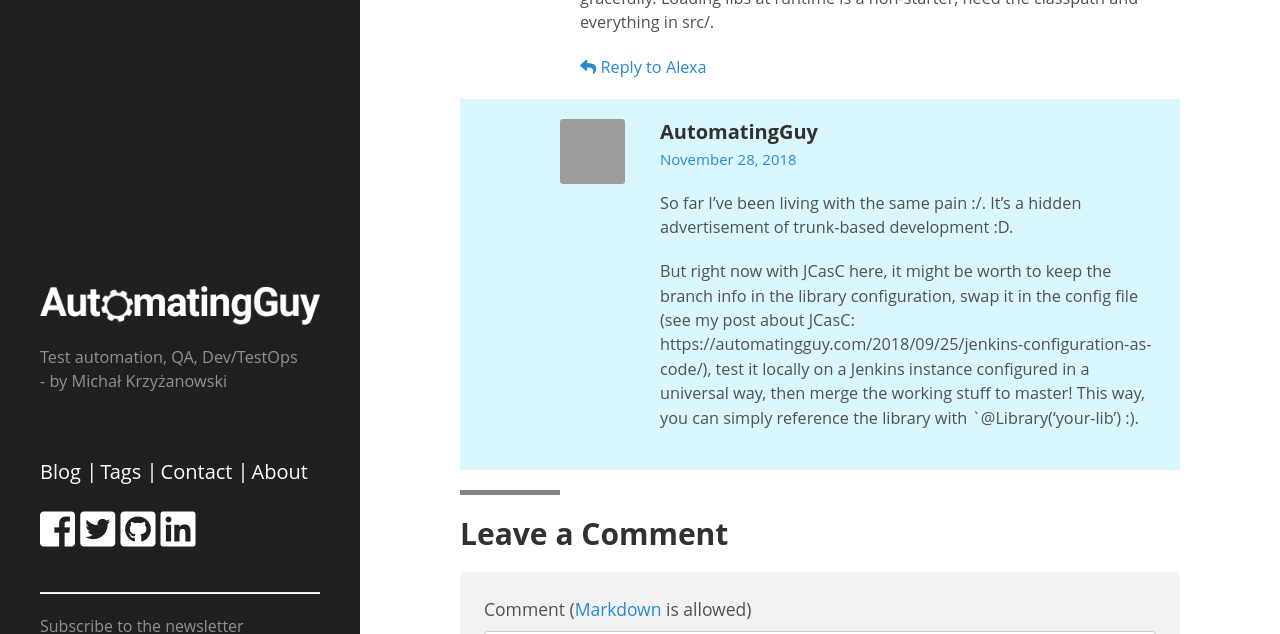
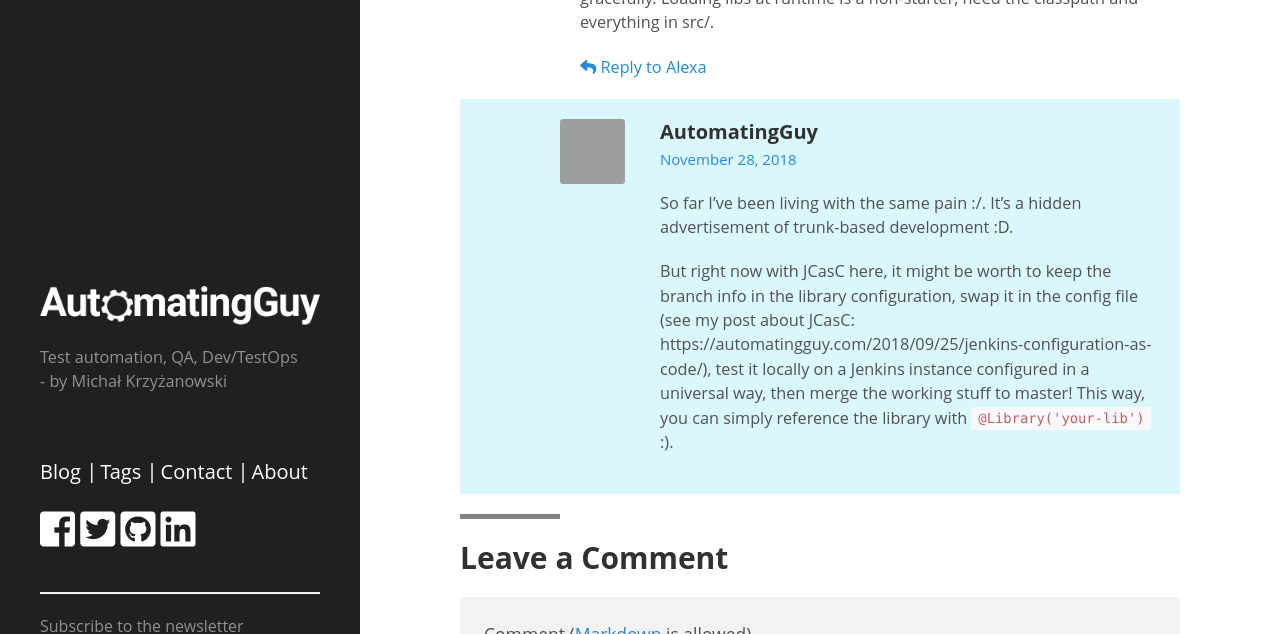
Before and after one commit to mkrzyzanowski/mkrzyzanowski.github.io, a Jekyll site: the page built from _posts/2017-12-29-jenkins-pipelines-shared-libraries.md, in a window 1280 px wide and 900 px high, scrolled down 13580 px, cut to the strip 0-634 px from the top of the window. Built offline with Jekyll 4.4.1, drawn with Linux system fonts in a browser that asks for light colours; nearby versions of some CDN libraries; comment, search, counter and statistics services are not loaded; grey boxes are pictures that could not be loaded.

```diff
--- a/_data/comments/jenkins-pipelines-shared-libraries/comment-1543437149121.yml
+++ b/_data/comments/jenkins-pipelines-shared-libraries/comment-1543437149121.yml
@@ -1,6 +1,6 @@
 _id: b9624790-f34c-11e8-9a9a-47a690f58ec4
 _parent: 'https://automatingguy.com/2017/12/29/jenkins-pipelines-shared-libraries/'
-message: "So far I've been living with the same pain :/. It's a hidden advertisement of trunk-based development :D.\r\n\r\nBut right now with JCasC here, it might be worth to keep the branch info in the library configuration, swap it in the config file (see my post about JCasC: https://automatingguy.com/2018/09/25/jenkins-configuration-as-code/), test it locally on a Jenkins instance configured in a universal way, then merge the working stuff to master! This way, you can simply reference the library with `@Library('your-lib') :)."
+message: "So far I've been living with the same pain :/. It's a hidden advertisement of trunk-based development :D.\r\n\r\nBut right now with JCasC here, it might be worth to keep the branch info in the library configuration, swap it in the config file (see my post about JCasC: https://automatingguy.com/2018/09/25/jenkins-configuration-as-code/), test it locally on a Jenkins instance configured in a universal way, then merge the working stuff to master! This way, you can simply reference the library with `@Library('your-lib')` :)."
 name: AutomatingGuy
 email: ae37a4ed4a7e70f950b306227e92253c
 replying_to: '3'
```
